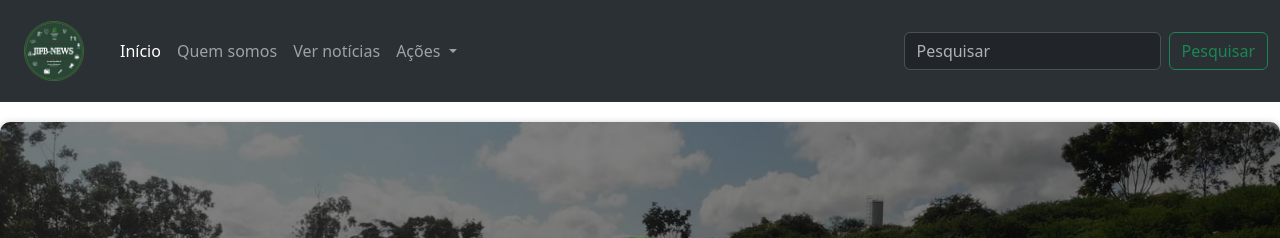
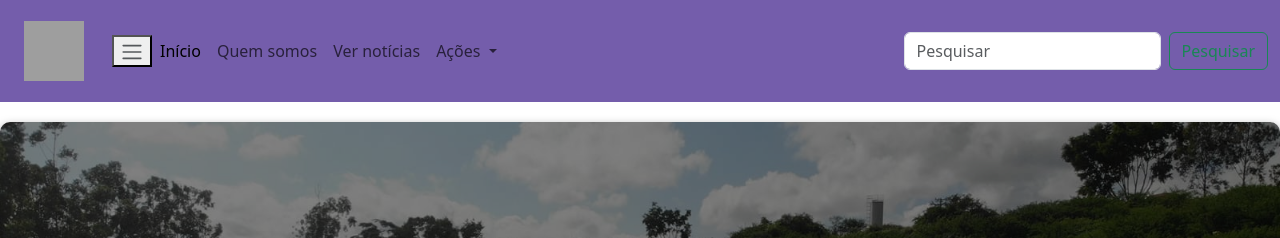
Before and after one commit to SilasAndradev/news-site, a Django app: page / in a window 1280 px wide. Shown: the top 238 px of the page. Run offline with Django 5.2, Linux system fonts and the light colour scheme; data that the repository does not hold is empty; grey boxes are pictures that could not be loaded.

Commit message:
fix: Alterei as imagens que serão as logos e alterei as cores da navbar e footer

```diff
--- a/templates/footer.html
+++ b/templates/footer.html
@@ -3,7 +3,7 @@
 
 /*Rodape*/
 .footer {
-  background-color: #1a1a1a;
+  background-color: #745dab;
 
   padding: 20px 0;
   text-align: center;
--- a/templates/navbar.html
+++ b/templates/navbar.html
@@ -1,20 +1,20 @@
 {% load static %}
-<nav class="navbar navbar-expand-lg bg-body-tertiary w-100" data-bs-theme="dark">
-    <div class="container-fluid">
-      <nav class="navbar bg-body-tertiary">
-            <div class="container">
-                <a class="navbar-brand" href="/">
-                <img src="{% static 'img/LOGO_JIFB_SEM_FUNDO.png' %}" alt="Bootstrap" width="60" height="60">
+<nav class="navbar navbar-expand-lg w-100 minha-navbar">
+    <div class="container-fluid minha-navbar">
+      <nav class="navbar minha-navbar">
+            <div class="container minha-navbar">
+                <a class="navbar-brand minha-navbar" href="/">
+                <img src="{% static 'img/LOGO_JIFB_SEM_FUNDO.png' %}" alt="Logo" width="60" height="60">
                </a>
             </div>
        </nav>
-      <button class="navbar-toggler" type="button" data-bs-toggle="collapse" data-bs-target="#navbarSupportedContent" aria-controls="navbarSupportedContent" aria-expanded="false" aria-label="Toggle navigation">
-         <span class="navbar-toggler-icon"></span>
+      <button class="navbar-toggle minha-navbarr" type="button" data-bs-toggle="collapse" data-bs-target="#navbarSupportedContent" aria-controls="navbarSupportedContent" aria-expanded="false" aria-label="Toggle navigation">
+         <span class="navbar-toggler-icon "></span>
       </button>
-        <div class="collapse navbar-collapse" id="navbarSupportedContent">
-          <ul class="navbar-nav me-auto mb-2 mb-lg-0">
+        <div class="collapse navbar-collapse minha-navbar" id="navbarSupportedContent">
+          <ul class="navbar-nav me-auto mb-2 mb-lg-0 minha-navbar">
             {% if request.user.is_authenticated %}
-            <li class="nav-item">
+            <li class="nav-item minha-navbar">
               <a href="{% url 'user' request.user.username %}">
                 <img src="{{foto_de_perfil.url}}" alt="" style="width: 40px; height: 40px;">
               </a>
@@ -59,7 +59,11 @@
       </div>
     </div>
 </nav>
-
+<style>
+  .minha-navbar {
+    background-color: #745dab;
+  }
+</style>
 <script>
   const navLinks = document.querySelectorAll('.nav-link');
 
```
Also changed, not shown: static/img/LOGO_JIFB_SEM_FUNDO.jpg (added), static/img/LOGO_JIFB_SEM_FUNDO.png (deleted), static/img/logo.jpg.
